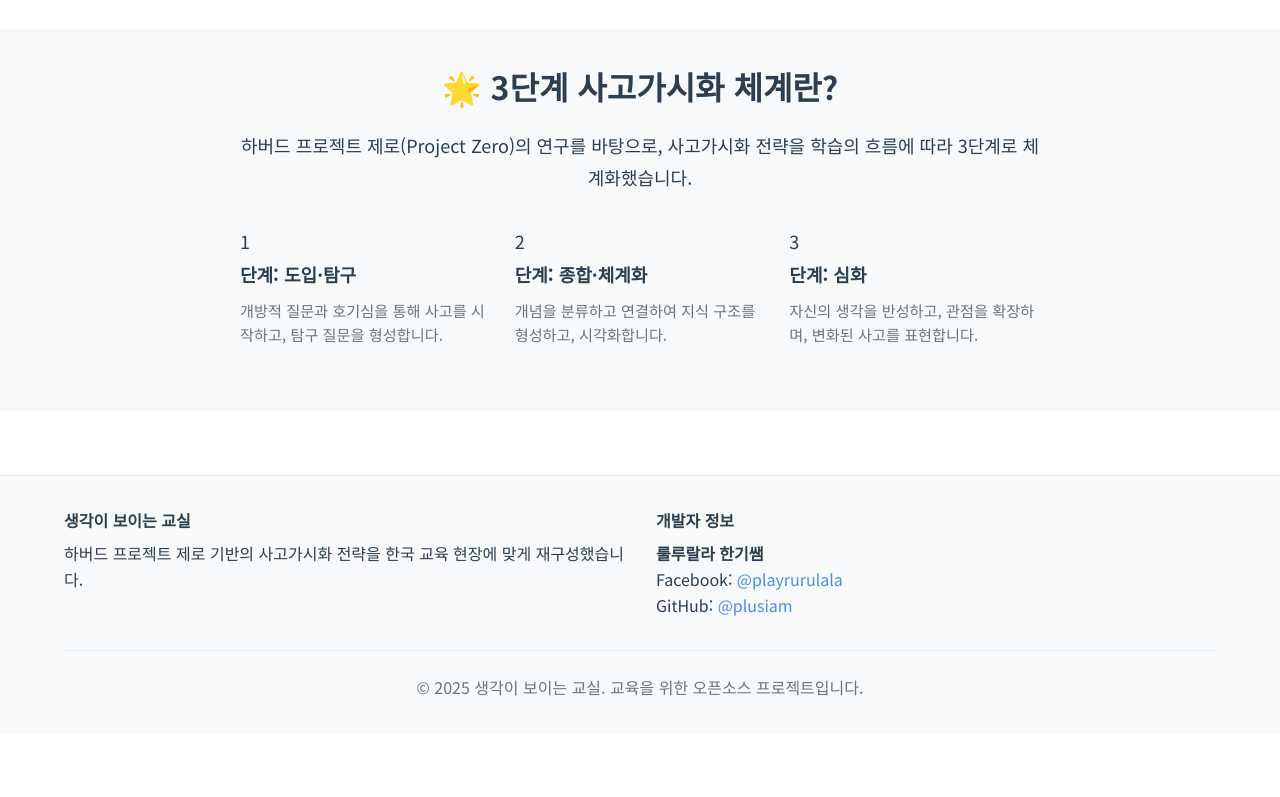
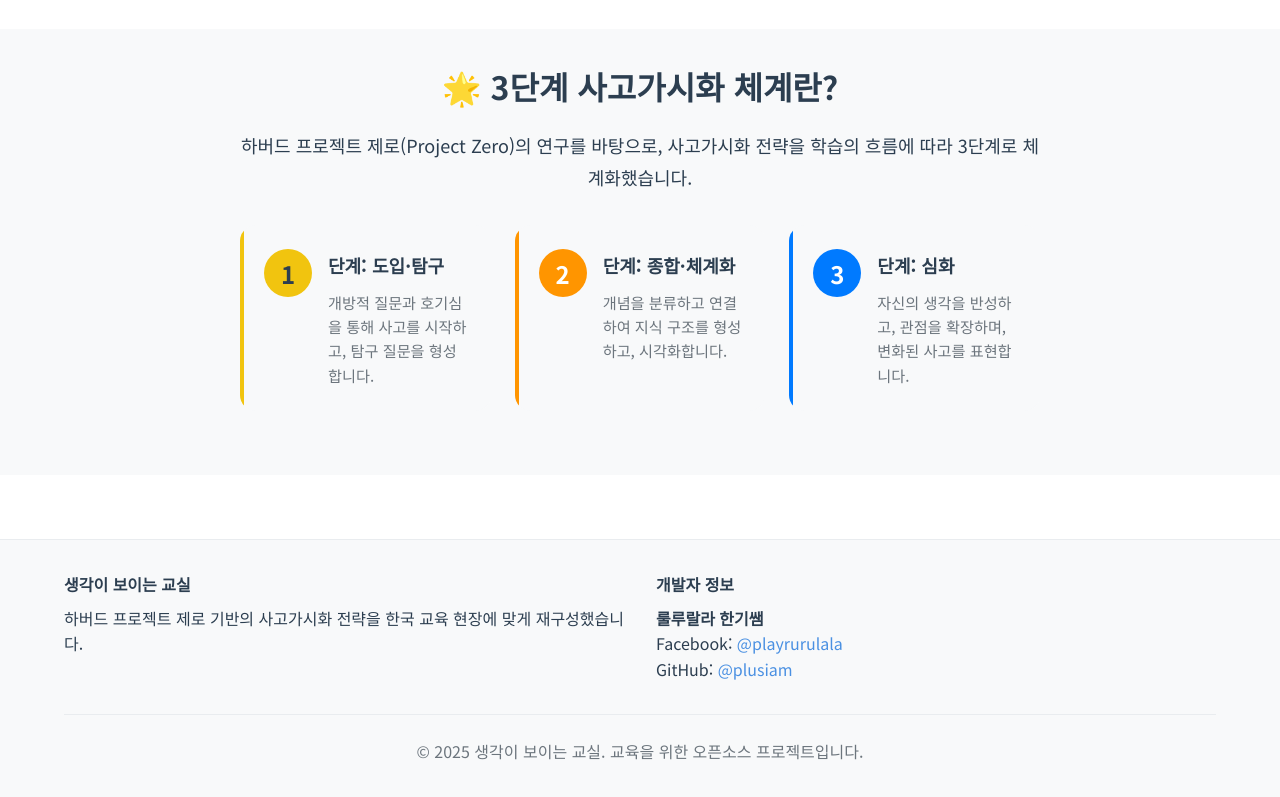
Before and after one commit to plusiam/visible-thinking-hub, a plain HTML site: page index.html in a window 1280 px wide. Shown: the part 4844-5641 px from the top of the page. Before the commit the page ends 5577 px from the top, so only its background shows below. Drawn offline with Linux system fonts and the light colour scheme.

Commit message:
Add stage explanation styles with improved design

```diff
--- a/assets/css/main.css
+++ b/assets/css/main.css
@@ -204,6 +204,115 @@ a:hover {
     font-size: 1.5rem;
 }
 
+/* ===== 단계 설명 스타일 ===== */
+.stage-explanation {
+    display: grid;
+    gap: var(--spacing-lg);
+    margin-top: var(--spacing-xl);
+}
+
+.stage-explain-item {
+    display: flex;
+    align-items: flex-start;
+    gap: var(--spacing-md);
+    padding: var(--spacing-lg);
+    background: var(--surface);
+    border-radius: 16px;
+    transition: var(--transition);
+    position: relative;
+    overflow: hidden;
+}
+
+.stage-explain-item::before {
+    content: '';
+    position: absolute;
+    left: 0;
+    top: 0;
+    bottom: 0;
+    width: 4px;
+    background: var(--border-color);
+    transition: var(--transition);
+}
+
+.stage-explain-item.exploration::before {
+    background: var(--exploration-color);
+}
+
+.stage-explain-item.synthesis::before {
+    background: var(--synthesis-color);
+}
+
+.stage-explain-item.deepening::before {
+    background: var(--deepening-color);
+}
+
+.stage-explain-item:hover {
+    transform: translateX(4px);
+    box-shadow: var(--shadow-md);
+}
+
+.stage-number {
+    width: 48px;
+    height: 48px;
+    display: flex;
+    align-items: center;
+    justify-content: center;
+    border-radius: 50%;
+    font-size: 1.5rem;
+    font-weight: 700;
+    flex-shrink: 0;
+    background: var(--border-color);
+    color: var(--text-primary);
+}
+
+.stage-explain-item.exploration .stage-number {
+    background: var(--exploration-color);
+    color: var(--text-primary);
+}
+
+.stage-explain-item.synthesis .stage-number {
+    background: var(--synthesis-color);
+    color: white;
+}
+
+.stage-explain-item.deepening .stage-number {
+    background: var(--deepening-color);
+    color: white;
+}
+
+.stage-content {
+    flex: 1;
+}
+
+.stage-content h4 {
+    font-size: 1.125rem;
+    margin-bottom: var(--spacing-sm);
+    font-weight: 600;
+}
+
+.stage-content p {
+    color: var(--text-secondary);
+    line-height: 1.6;
+}
+
+/* 다크 모드에서 단계 번호 스타일 */
+body.dark-mode .stage-number {
+    background: rgba(255,255,255,0.1);
+}
+
+body.dark-mode .stage-explain-item.exploration .stage-number {
+    background: var(--exploration-color);
+    color: #2c3e50;
+}
+
+body.dark-mode .stage-explain-item.synthesis .stage-number {
+    background: var(--synthesis-color);
+}
+
+body.dark-mode .stage-explain-item.deepening .stage-number {
+    background: var(--deepening-color);
+}
+
 /* ===== 컨테이너 ===== */
 .container {
     max-width: 1200px;
```
